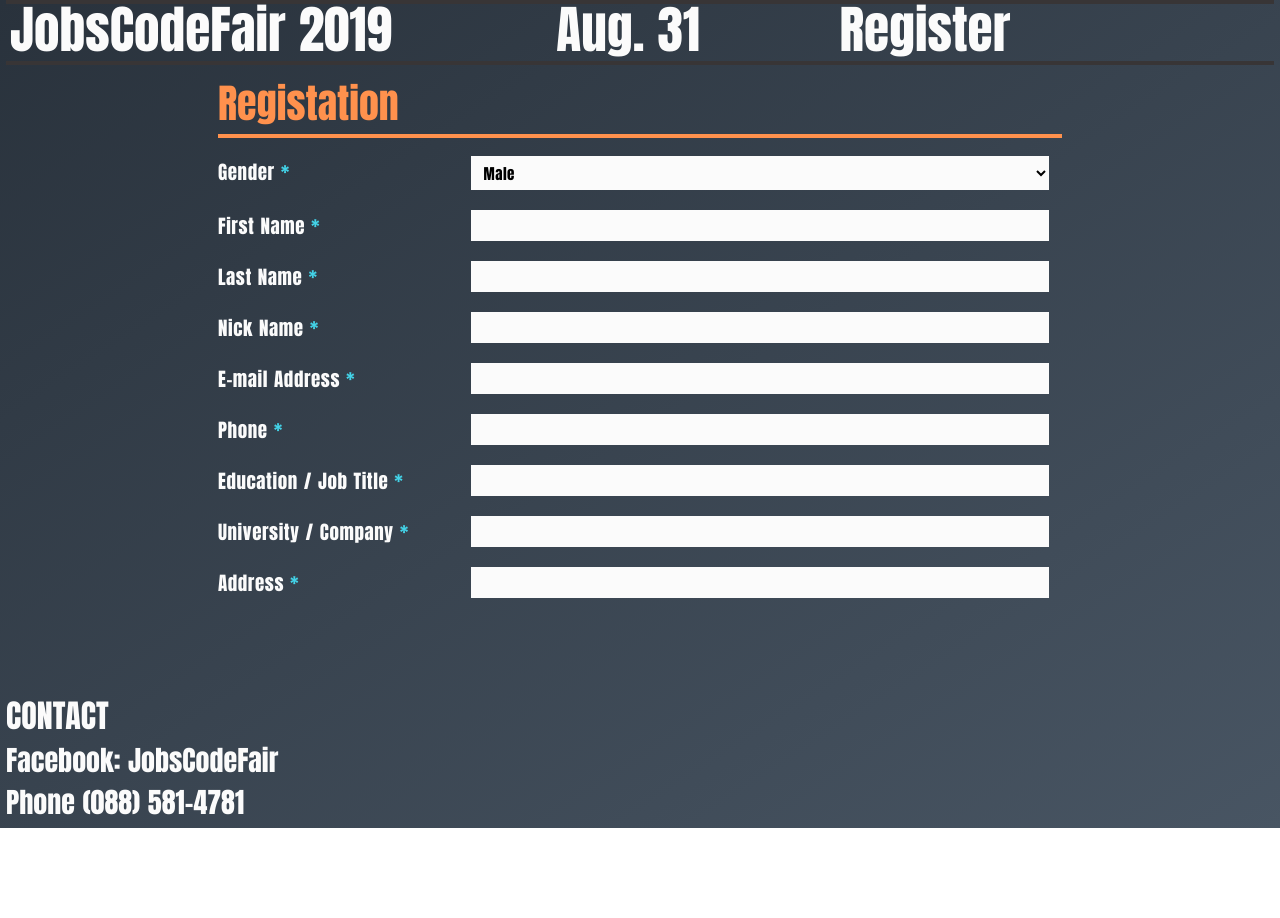
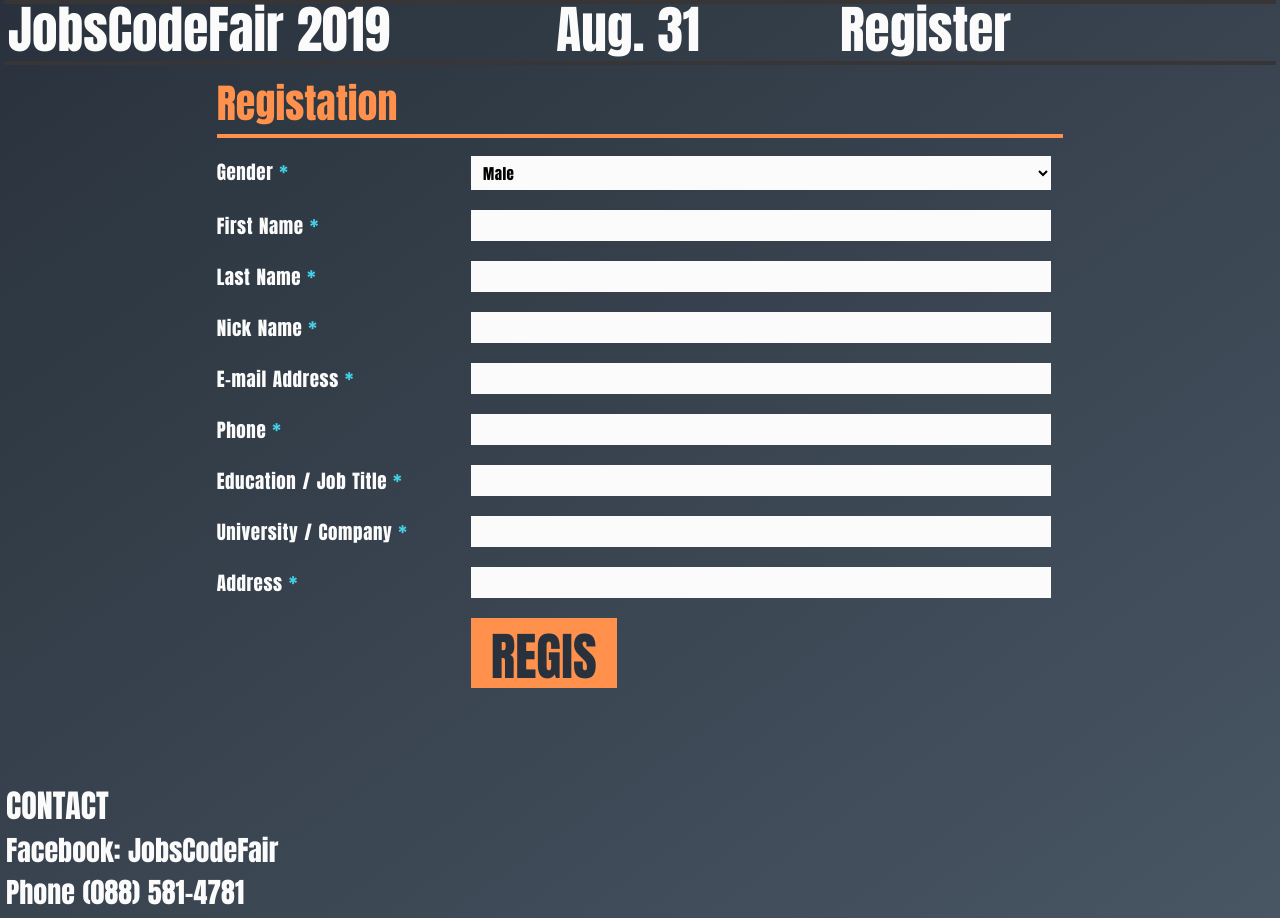
Before and after one commit to AdaBrain/JobsCodeFair, a Nuxt app: page /Register in a window 1280 px wide. Before the commit the page ends 828 px from the top, so only its background shows below. Built offline with nearby package versions, Linux system fonts and the light colour scheme.

Commit message:
add sponsor image

```diff
--- a/assets/sass/main.scss
+++ b/assets/sass/main.scss
@@ -21,13 +21,14 @@ body {
   margin: 0 auto;
   padding: 0;
   width: calc(100% - 8px);
-  max-width: 1268px;
+  max-width: 1680px;
 }
 
 #header {
   position: fixed;
   width: calc(100% - 8px);
-  max-width: 1268px;
+  // max-width: 1280px;
+  max-width: 1680px;
   height: 65px;
   right: 0;
   left: 0;
@@ -113,13 +114,20 @@ body {
       }
     }
 
+    h1.title {
+      text-align: center;
+      color: $color-orange;
+      font-size: 70px;
+    }
+
     .module {
       display: inline-block;
       vertical-align: top;
       margin: 0 4px 4px 0;
       padding: 0;
-      // width: calc(24.717418643% - 4px);
-      width: calc(16.719242902208202% - 4px);
+      width: calc(24.717418643% - 4px);
+      // width: calc(16.719242902208202% - 4px);
+      // width: calc(33.69990480545485% - 4px);
 
       .image-background {
         width: 100%;
@@ -159,9 +167,9 @@ body {
     overflow: hidden;
     width: 100%;
 
-    #presenting,
-    #event,
-    #supporting {
+    #presenting {
+      margin-right: 4px;
+      width: calc(50.157728706624606% - 4px);
       display: block;
       float: left;
       padding-bottom: 50em;
@@ -175,12 +183,23 @@ body {
         color: $color-dark;
         margin: 20px 40px 40px 20px;
       }
+
+      .sponsor {
+        display: inline-block;
+        width: 48%;
+        vertical-align: middle;
+
+        img {
+          width: 100%;
+        }
+      }
     }
   }
 }
 
 #footer {
   width: 100%;
+  max-width: 1680px;
   margin: 4px 0 0;
   position: relative;
   overflow: hidden;
@@ -261,6 +280,33 @@ body {
     outline: none;
     border: none;
   }
+
+  .submit-register {
+    font-style: normal;
+    font-weight: normal;
+    text-transform: uppercase;
+    text-rendering: optimizeLegibility;
+    font-size: 51.4px;
+    line-height: 40px;
+    clear: both;
+    margin: 0px 0 20px 30%;
+    padding: 20px 20px 10px;
+    background-color: $color-orange;
+    color: $color-dark-1;
+    cursor: pointer;
+    position: relative;
+    display: block;
+    -webkit-appearance: none;
+    -o-transition: all 0.5s;
+    -moz-transition: all 0.5s;
+    -webkit-transition: all 0.5s;
+    transition: all 0.5s;
+    border: none;
+  }
+
+  .submit-register:hover {
+    background-color: $color-white;
+  }
 }
 
 @media only screen and (max-width: 760px) {
@@ -279,11 +325,18 @@ body {
   }
   #container {
     #speakers {
-      .module {
+      div.module {
+        width: calc(43.717418643% - 4px);
+
         h1 {
           font-size: 20px;
           line-height: 16px;
         }
+      }
+      h1.title {
+        text-align: center;
+        color: $color-orange;
+        font-size: 25px;
       }
     }
     #sponsors_home {
@@ -382,8 +435,8 @@ body {
     margin: 4px auto;
   }
   #footer {
-    h2 {
-      font-size: 11.5px;
+    h3 {
+      font-size: 18px;
       line-height: 16px;
       letter-spacing: 0.06em;
     }
--- a/pages/Register/index.vue
+++ b/pages/Register/index.vue
@@ -130,11 +130,13 @@
         autocomplete="on"
         required="required"
       />
+      <button class="submit-register" @click="registation">Regis</button>
     </div>
   </div>
 </template>
 
 <script>
+// import firebase from '~/plugins/firebase.config.js'
 export default {
   data () {
     return {
@@ -144,6 +146,16 @@ export default {
         { text: 'Female', value: 'female' }
       ]
     }
+  },
+  methods: {
+    registation () {
+      const newGuid = 'JC-xxxx'.replace(/[xy]/g, (c) => {
+        const r = Math.floor(Math.random() * Math.floor(9))
+        return (c === 'x' ? r : r & 0x3).toString(10)
+      })
+      console.log(newGuid)
+      return newGuid
+    }
   }
 }
 </script>
--- a/pages/index.vue
+++ b/pages/index.vue
@@ -5,32 +5,38 @@
         <img src="~/assets/images/jcf.png" alt class="image-background" />
       </div>
     </div>
-
     <div id="speakers">
-      <div id="home_intro">
+      <h1 class="title">- SPEAKERS -</h1>
+      <!-- <div id="home_intro">
         <h1>Speakers</h1>
-        <!-- <h3>10-year Anniversary</h3> -->
-        <!-- <h1>
+        <h3>10-year Anniversary</h3>
+        <h1>
           <a
             href="https://www.underconsideration.com/brandnewconference/register/conference-2019/"
           >Register</a>
-        </h1> -->
-        <!-- <h2>ONLINE REGISTRATION CLOSES OCTOBER 10, 2019</h2> -->
+        </h1>
+        <h2>ONLINE REGISTRATION CLOSES OCTOBER 10, 2019</h2>
+      </div> -->
+      <div class="module">
+        <img src="~/assets/images/p_pup.png" alt class="image-background" />
       </div>
       <div class="module">
-        <img src="~/assets/images/p_pup.png" alt class="image-background" />
         <h1>P'Pup</h1>
         <h2>Apaichon Punopas</h2>
         <h3>CTO @ 2bsimple</h3>
       </div>
       <div class="module">
         <img src="~/assets/images/p_tik.png" alt class="image-background" />
+      </div>
+      <div class="module">
         <h1>P'Tick</h1>
         <h2>Jiraporn Changsamlee</h2>
         <h3>Service Delivery Manager</h3>
       </div>
       <div class="module">
         <img src="~/assets/images/p_pp.png" alt class="image-background" />
+      </div>
+      <div class="module">
         <h1>P'PP</h1>
         <h2>Pornpat Paethong</h2>
         <h3>Co-founder</h3>
@@ -38,6 +44,9 @@
       </div>
       <div class="module">
         <img src="~/assets/images/p_ada.png" alt class="image-background" />
+        <h3></h3>
+      </div>
+      <div class="module">
         <h1>P'Ada</h1>
         <h2>Akhane Kaminkure</h2>
         <h3></h3>
@@ -46,6 +55,16 @@
     <div id="sponsors_home">
       <div id="presenting">
         <h1>Presenting Sponsors</h1>
+        <div class="sponsor" id="sponsor_mailchimp">
+          <a href="https://mailchimp.com/" target="_blank">
+            <img src="~/assets/images/toptier.png" alt />
+          </a>
+        </div>
+        <div class="sponsor" id="sponsor_mailchimp">
+          <a href="https://mailchimp.com/" target="_blank">
+            <img src="~/assets/images/triptery.png" alt />
+          </a>
+        </div>
       </div>
     </div>
   </div>
--- a/plugins/firebase.config.js
+++ b/plugins/firebase.config.js
@@ -1,14 +1,15 @@
-import firebase from 'firebase'
+import firebase from 'firebase/app'
 
 // Your web app's Firebase configuration
-var firebaseConfig = {
-    apiKey: "AIzaSyAOhg8EYpWM0oqeSkafNbL_fvcbf6GO9Lg",
-    authDomain: "jobscodefair.firebaseapp.com",
-    databaseURL: "https://jobscodefair.firebaseio.com",
-    projectId: "jobscodefair",
-    storageBucket: "",
-    messagingSenderId: "383273339239",
-    appId: "1:383273339239:web:4112b581eb3232b8"
-};
+const firebaseConfig = {
+  apiKey: 'AIzaSyAOhg8EYpWM0oqeSkafNbL_fvcbf6GO9Lg',
+  authDomain: 'jobscodefair.firebaseapp.com',
+  databaseURL: 'https://jobscodefair.firebaseio.com',
+  projectId: 'jobscodefair',
+  storageBucket: '',
+  messagingSenderId: '383273339239',
+  appId: '1:383273339239:web:4112b581eb3232b8'
+}
 // Initialize Firebase
-export default firebase.initializeApp(firebaseConfig);
+const firebaseDB = firebase.initializeApp(firebaseConfig)
+export default firebaseDB
```
Also changed, not shown: assets/images/toptier.png (added), assets/images/triptery.png (added).
